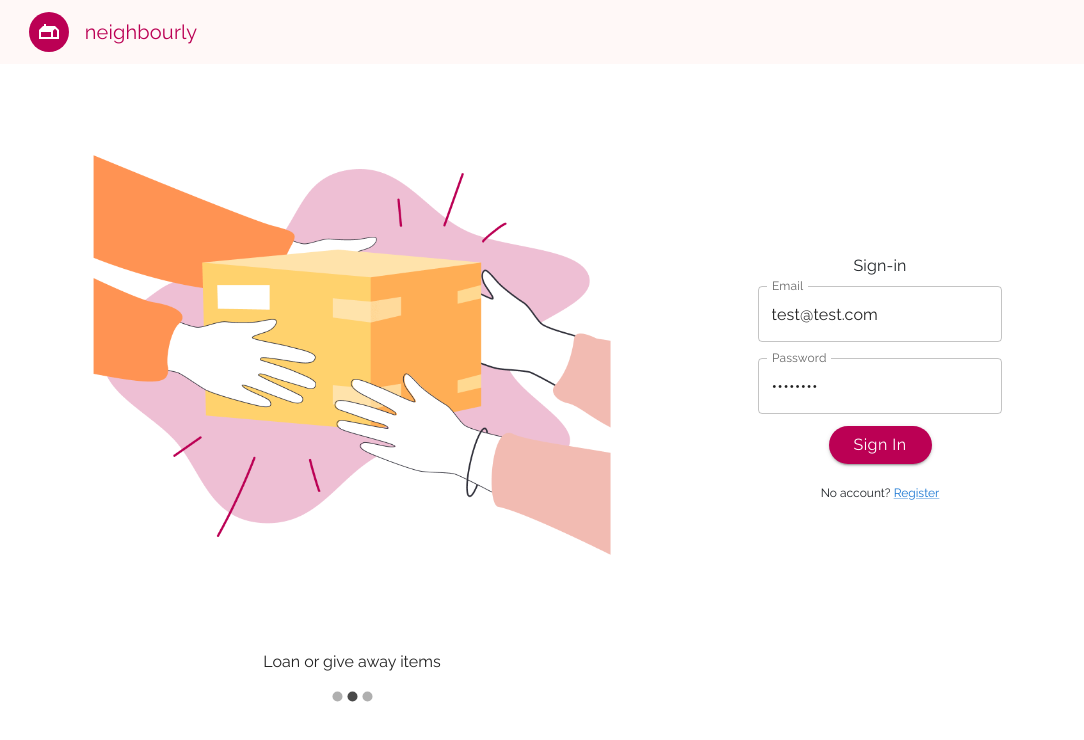
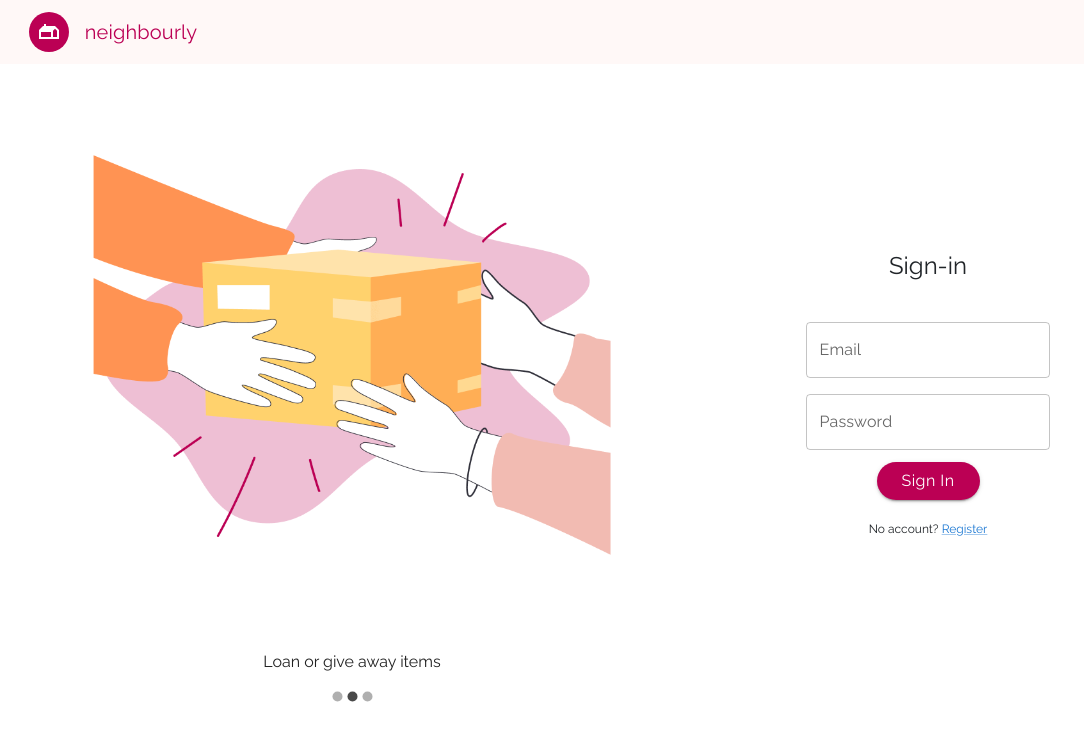
Before and after one commit to Blackkbeard/Neighbourly-App, a React (Vite) app in the folder Frontend/: page /sign-in in a window 1280 px wide. Shown: the top 740 px of the page, without its empty margins (0-1084 px from the left). Built offline with nearby package versions, Linux system fonts and the light colour scheme; no server answers.

Commit message:
Remove defaultvalue for signin page

```diff
--- a/Frontend/src/pages/SignIn.jsx
+++ b/Frontend/src/pages/SignIn.jsx
@@ -76,18 +76,19 @@ const SignIn = (props) => {
               </Carousel>
             </Grid>
             <Grid
-              xs={5}
+              xs={6}
               container
               direction="column"
               justifycontent="center"
               alignItems="center"
             >
-              <Typography textAlign="center">Sign-in</Typography>
+              <Typography variant="h5" textAlign="start" margin="2rem 0">
+                Sign-in
+              </Typography>
               <TextField
                 // id="outlined-basic"
                 label="Email"
                 variant="outlined"
-                defaultValue="test@test.com"
                 onChange={(e) => setEmail(e.target.value)}
               />
               <TextField
@@ -95,7 +96,6 @@ const SignIn = (props) => {
                 label="Password"
                 type="password"
                 variant="outlined"
-                defaultValue="test1234"
                 onChange={(e) => setPassword(e.target.value)}
               />
 
```
